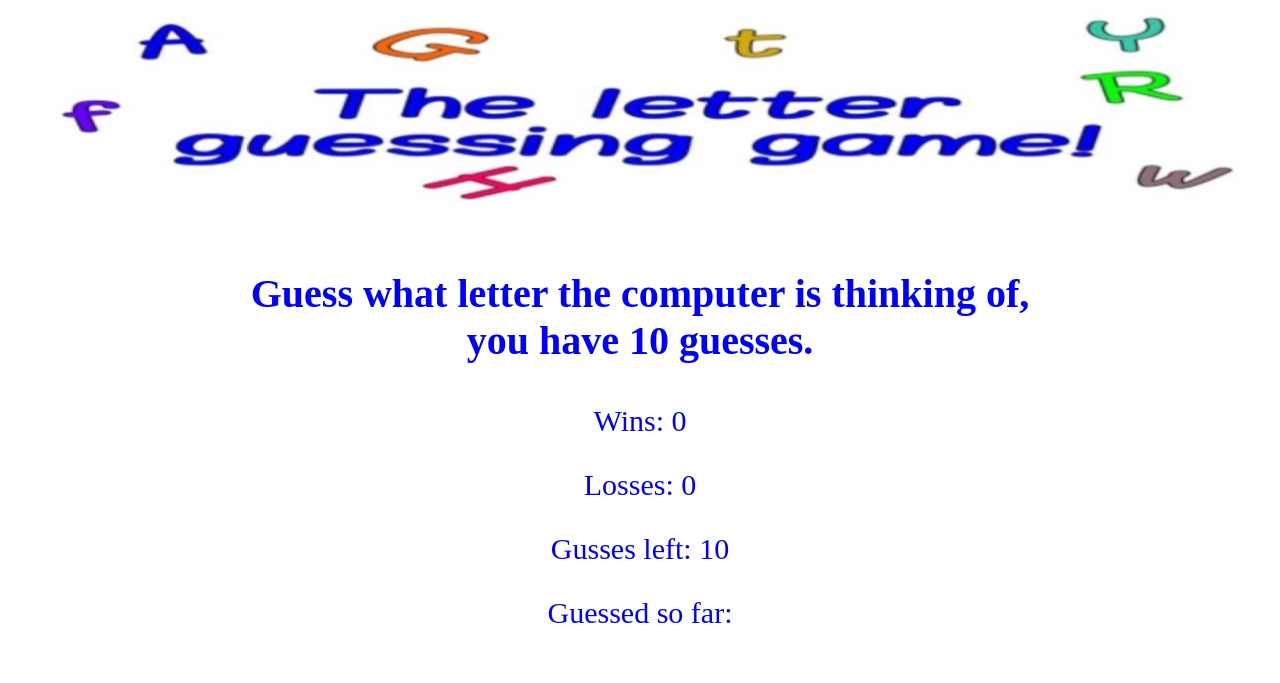
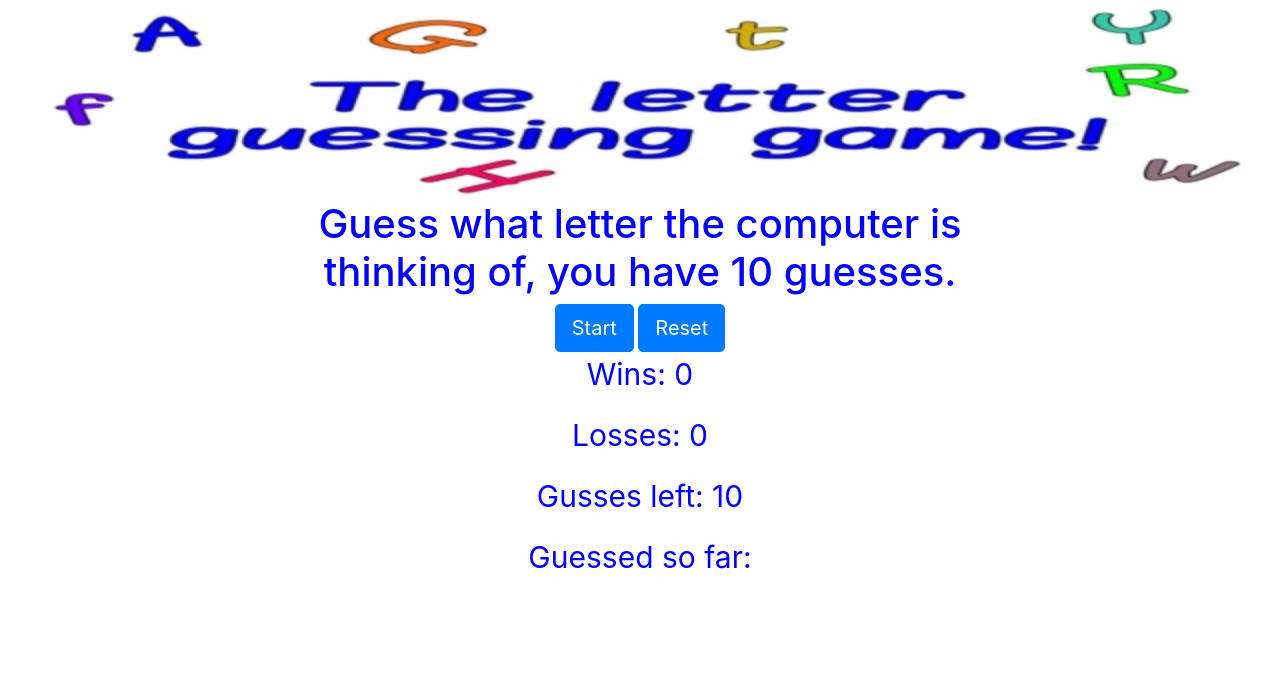
Before and after one commit to onealashley/psychic-game, a plain HTML site: page index.html in a window 1280 px wide. Drawn offline with nearby package versions, Linux system fonts and the light colour scheme.

Commit message:
fourth commmit

```diff
--- a/assets/game.js
+++ b/assets/game.js
@@ -2,6 +2,7 @@
 
     function reset() {
         computerChoice = letters[Math.floor(Math.random() * letters.length)];
+        console.log(computerChoice)
         guesses = 10;
         guessesSoFar = [];
         document.getElementById("guessed").innerHTML = "Guessed so far:";
@@ -19,7 +20,7 @@
     var computerChoice = letters[Math.floor(Math.random() * letters.length)];
     console.log(computerChoice);
 
-
+    function start() {
     document.onkeyup = function(event) {
         var userGuess = event.key;
         guessesSoFar[guessesSoFar.length]=userGuess;
@@ -29,7 +30,7 @@
             document.getElementById("wins").innerHTML = "Wins: " + win;
             swal("You Win", "The Letter was " + computerChoice, "success", {
                 button:"High Five!!",});
-            reset();
+
 
         } else {
             guesses = guesses - 1;
@@ -44,6 +45,7 @@
             swal("You Lose", "The Letter Was " + computerChoice, "warning", {
                 button:"Try Again :("
             });
-            reset();
+
         }
-    }
+
+    } }
--- a/assets/styles.css
+++ b/assets/styles.css
@@ -2,6 +2,7 @@
     margin: auto;
     width: 65%;
     padding: 20px;
+    padding-top: 0px;
 }
 
 .content h3 {
@@ -19,3 +20,7 @@
 img {
     width: 100%;
 }
+
+.buttons{
+    text-align: center;
+}
--- a/index.html
+++ b/index.html
@@ -3,13 +3,18 @@
 <head>
     <title>psychic game</title>
     <link rel="stylesheet" href="assets/styles.css">
+    <link rel="stylesheet" href="https://maxcdn.bootstrapcdn.com/bootstrap/4.0.0/css/bootstrap.min.css" integrity="sha384-Gn5384xqQ1aoWXA+058RXPxPg6fy4IWvTNh0E263XmFcJlSAwiGgFAW/dAiS6JXm" crossorigin="anonymous">
 
 </head>
 <body>
         <img src="assets/maxresdefault.jpg">
 
         <div class="content">
-        <h3>Guess what letter the computer is thinking of, you have 10 guesses.</h3>
+            <h3>Guess what letter the computer is thinking of, you have 10 guesses.</h3>
+            <div class=buttons>
+            <button type="button" onclick="start()" class="btn btn-primary btn-lg">Start</button>
+            <button type="button" onclick="reset()" class="btn btn-primary btn-lg">Reset</button>
+            </div>
 
             <p id="wins">Wins: 0</p>
 
@@ -23,5 +28,8 @@
 
     <script src="https://unpkg.com/sweetalert/dist/sweetalert.min.js"></script>
     <script type="text/javascript" src="assets/game.js"></script>
+    <script src="https://code.jquery.com/jquery-3.2.1.slim.min.js" integrity="sha384-KJ3o2DKtIkvYIK3UENzmM7KCkRr/rE9/Qpg6aAZGJwFDMVNA/GpGFF93hXpG5KkN" crossorigin="anonymous"></script>
+<script src="https://cdnjs.cloudflare.com/ajax/libs/popper.js/1.12.9/umd/popper.min.js" integrity="sha384-ApNbgh9B+Y1QKtv3Rn7W3mgPxhU9K/ScQsAP7hUibX39j7fakFPskvXusvfa0b4Q" crossorigin="anonymous"></script>
+<script src="https://maxcdn.bootstrapcdn.com/bootstrap/4.0.0/js/bootstrap.min.js" integrity="sha384-JZR6Spejh4U02d8jOt6vLEHfe/JQGiRRSQQxSfFWpi1MquVdAyjUar5+76PVCmYl" crossorigin="anonymous"></script>
 </body>
 </html>
```
